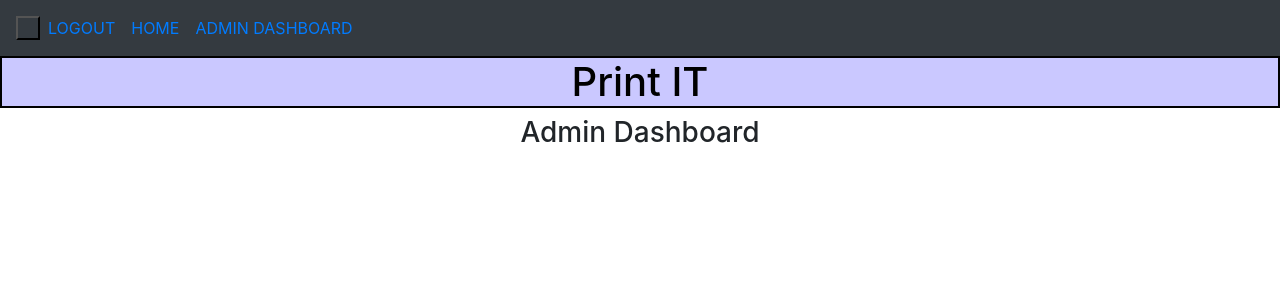
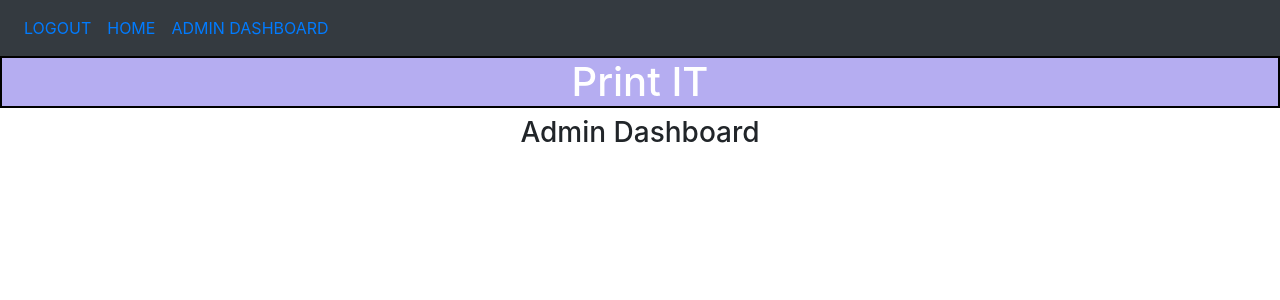
Before and after one commit to Pratham4040/Print-IT, a Python web app: template WEBSITE/templates/adminpage.html in a window 1280 px wide. Shown: the top 300 px of the page. Run offline with Jinja, Linux system fonts and the light colour scheme; the template is opened without the code that fills it, so the values that code supplies are empty; some libraries are stand-ins or nearby versions.

Commit message:
just saving

```diff
--- a/WEBSITE/static/css/main.css
+++ b/WEBSITE/static/css/main.css
@@ -7,13 +7,13 @@ h1{
     display: flex;
     justify-content: center;
     align-items: center;
-    background-color: rgba(13, 0, 255, 0.215);
-    color: rgb(0, 0, 0);
+    background-color: rgba(96, 79, 224, 0.466);
+    color: rgb(255, 255, 255);
     border: 2px solid black;
 }
 .p{
-    padding: 20px;
-    background-color: blue;
-    color:white;
+    padding: 10px;
+    background-color: rgb(30, 0, 255);
+    color:rgb(0, 81, 255);
 
 }
--- a/WEBSITE/templates/home.html
+++ b/WEBSITE/templates/home.html
@@ -8,7 +8,7 @@
     <p>{{form.hidden_tag()}}</p>
     <p>{{form.file()}}</p>
     <p>Number Of Pages:- {{form.numberOfPagesUser}} </p>
-    <p> {{form.submit()}}</p>
+    <button type="submit" class="'btn btn-primary">Print-IT</button>
 
 </form>
 {% endblock %}
--- a/WEBSITE/templates/index.html
+++ b/WEBSITE/templates/index.html
@@ -17,11 +17,13 @@
         integrity="sha384-Vkoo8x4CGsO3+Hhxv8T/Q5PaXtkKtu6ug5TOeNV6gBiFeWPGFN9MuhOf23Q9Ifjh"
         crossorigin="anonymous"
       />
+
 </head>
 <body>
     <nav class = "navbar navbar-expand-lg navber-dark bg-dark">
-        <button class="navbar-toggler-icon"type="button" data-toggle="collapse" data-target="#navbar">
-            <span class = "navbar-toggler-icon"></span>
+        <button class="navbar-toggler"type="button" data-toggle="collapse" data-target="#navbar">
+            <span class = "navbar-toggler"></span>
+
 
         </button>
         <div class="collapse navbar-collapse"id="navbar">
--- a/printerDetails.json
+++ b/printerDetails.json
@@ -1 +1 @@
-{"numberOfPages": 38}
+{"numberOfPages": 36}
```
